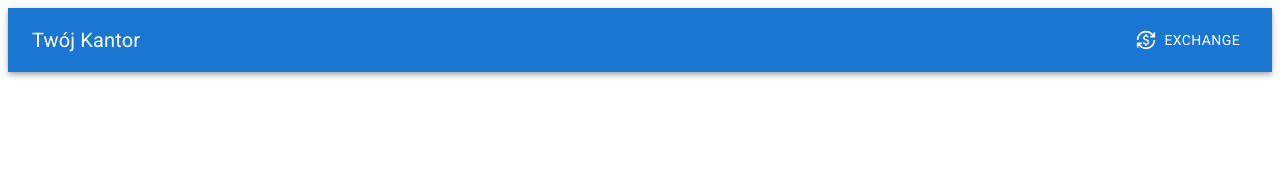
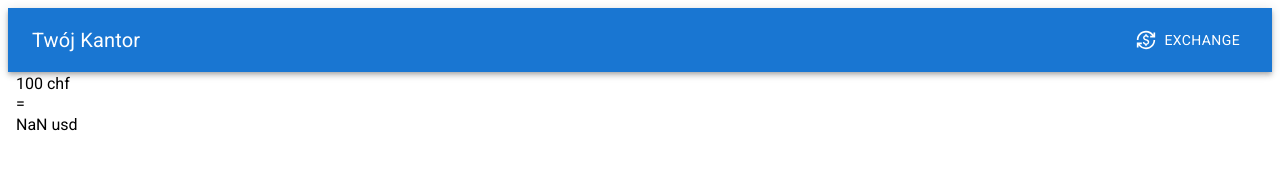
Before and after one commit to Katarzynamazur1/groupthree, a React (Create React App) app: page /exchange in a window 1280 px wide. Shown: the top 184 px of the page. Built offline with nearby package versions, Linux system fonts and the light colour scheme; no server answers.

Commit message:
nav, home add exchange

```diff
--- a/src/App.tsx
+++ b/src/App.tsx
@@ -14,7 +14,7 @@ function App() {
         <Navbar />
         <Routes>
           <Route path="/" element={<HomePage />} />
-          <Route path="/Exchenge" element={<Currency />} />
+          <Route path="/exchange" element={<Currency />} />
         </Routes>
 
 
--- a/src/components/HomePage/HomePage.tsx
+++ b/src/components/HomePage/HomePage.tsx
@@ -18,7 +18,7 @@ const HomePage = () => {
       </Typography>
         <div>
         <div style={{marginTop: 20, display:'flex', justifyContent:"center"}}>
-            <Link to='/'>
+            <Link to='/exchange'>
                 <Fab color="success" sx={{margin:2}}>
                         <CurrencyExchangeIcon/>
                 </Fab>
--- a/src/components/Navbar/Navbar.tsx
+++ b/src/components/Navbar/Navbar.tsx
@@ -18,7 +18,7 @@ export default function Navbar() {
           <Typography variant="h6" component="div" sx={{ flexGrow: 1 }}>
            Twój Kantor
           </Typography>
-          <Link to='/'
+          <Link to='/exchange'
           style={{ textDecoration: "none", color: "white" }}>
           <Button color="inherit" startIcon={< CurrencyExchangeIcon />}>Exchange</Button >
           </Link>
```
